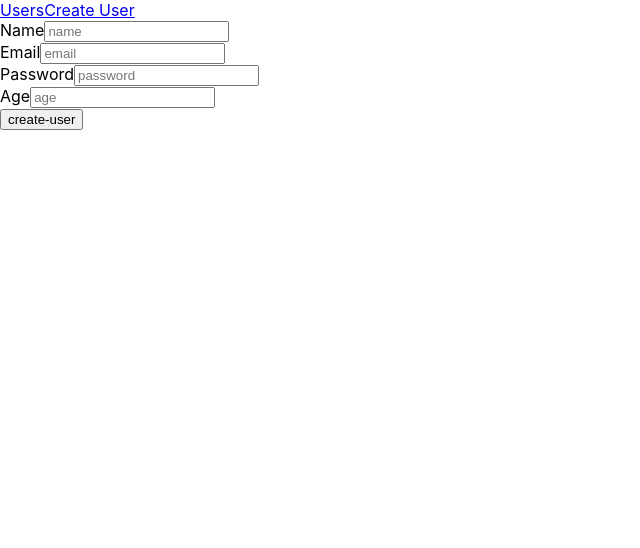
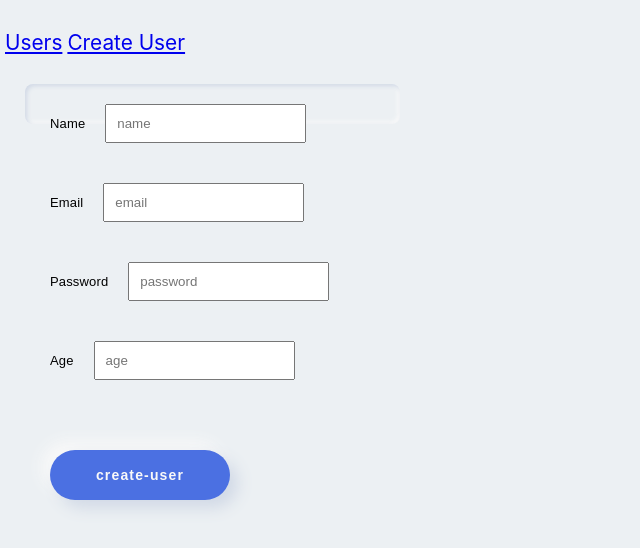
Before and after one commit to ksamy90/mongo-frontend, a React (Create React App) app: page /createuser in a window 1280 px wide. Shown: the top 548 px of the page, without its empty margins (0-640 px from the left). Built offline with nearby package versions, Linux system fonts and the light colour scheme.

Commit message:
add css and errors for inputs

```diff
--- /dev/null
+++ b/src/components/createuser.css
@@ -0,0 +1,53 @@
+.wrapper {
+    display: flex;
+    justify-content: center;
+    align-items: center;
+    position: absolute;
+    top: 55px;
+    padding: 25px;
+    transition: 1.25s;
+  }
+  .form {
+    width: 350px;
+    height: 40px;
+    margin: 4px 0;
+    padding-left: 25px;
+    font-size: 13px;
+    letter-spacing: 0.15px;
+    border: none;
+    outline: none;
+    font-family: "Montserrat", sans-serif;
+    background-color: #ECF0F3;
+    transition: 0.25s ease;
+    border-radius: 8px;
+    box-shadow: inset 2px 2px 4px #D1D9E6, inset -2px -2px 4px #F9F9F9;
+  }
+  .form:focus {
+    box-shadow: inset 4px 4px 4px #D1D9E6, inset -4px -4px 4px #F9F9F9;
+  }
+  button {
+    width: 180px;
+    height: 50px;
+    border-radius: 25px;
+    margin-top: 50px;
+    font-weight: 700;
+    font-size: 14px;
+    letter-spacing: 1.15px;
+    background-color: #4B70E2;
+    color: #F9F9F9;
+    box-shadow: 8px 8px 16px #D1D9E6, -8px -8px 16px #F9F9F9;
+    border: none;
+    outline: none;
+    cursor: pointer;
+  }
+
+input {
+    margin: 20px;
+    padding: 10px;
+}
+
+p {
+  color: red;
+  font-style: italic;
+  font-size: 16px;
+}
--- a/src/components/createuser.js
+++ b/src/components/createuser.js
@@ -1,5 +1,6 @@
 import React, { Component } from "react";
 import axios from "axios";
+import "./createuser.css";
 
 class CreateUser extends Component {
   constructor(props) {
@@ -9,6 +10,7 @@ class CreateUser extends Component {
       email: "",
       password: "",
       age: "",
+      error: false,
     };
   }
   handleName = (event) => {
@@ -44,17 +46,26 @@ class CreateUser extends Component {
       .post("http://localhost:8080/users", userObject)
       .then((response) => {
         console.log(response.data);
+        this.setState({
+          error: false,
+        });
         this.props.history.push("/");
       })
       .catch((error) => {
         console.log(error);
+        this.setState({
+          error: error,
+        });
       });
   };
   render() {
     return (
       <div className="wrapper">
-        <form onSubmit={this.handleSubmit}>
+        <form className="form" onSubmit={this.handleSubmit}>
           <div>
+            {!this.state.name && this.state.error && (
+              <p>{this.state.error.response.data.errors.name.message}</p>
+            )}
             <label htmlFor="name">Name</label>
             <input
               type="text"
@@ -64,6 +75,9 @@ class CreateUser extends Component {
             />
           </div>
           <div>
+            {!this.state.email && this.state.error && (
+              <p>{this.state.error.response.data.errors.email.message}</p>
+            )}
             <label htmlFor="email">Email</label>
             <input
               type="text"
@@ -73,6 +87,9 @@ class CreateUser extends Component {
             />
           </div>
           <div>
+            {!this.state.password && this.state.error && (
+              <p>{this.state.error.response.data.errors.password.message}</p>
+            )}
             <label htmlFor="password">Password</label>
             <input
               type="password"
--- /dev/null
+++ b/src/components/header.css
@@ -0,0 +1,9 @@
+.header {
+    margin-top: 30px;
+    margin-bottom: 30px;
+}
+
+a {
+    font-size: 1.3rem;
+    margin-left: 5px;
+}
--- a/src/components/header.js
+++ b/src/components/header.js
@@ -1,9 +1,10 @@
 import React from "react";
 import { NavLink } from "react-router-dom";
+import "./header.css";
 
 const Header = () => {
   return (
-    <div>
+    <div className="header">
       <NavLink to="/" activeclassName="is-active" exact={true}>
         Users
       </NavLink>
--- /dev/null
+++ b/src/components/users.css
@@ -0,0 +1,15 @@
+table {
+    font-family: arial, sans-serif;
+    border-collapse: collapse;
+    width: 100%;
+  }
+
+  td, th {
+    border: 1px solid #DDDDDD;
+    text-align: left;
+    padding: 8px;
+  }
+
+  tr:nth-child(even) {
+    background-color: #DDDDDD;
+  }
--- a/src/components/users.js
+++ b/src/components/users.js
@@ -1,5 +1,6 @@
 import React, { Component } from "react";
 import axios from "axios";
+import "./users.css";
 
 class Users extends Component {
   constructor(props) {
--- a/src/index.css
+++ b/src/index.css
@@ -1,5 +1,6 @@
 body {
   margin: 0;
+  background-color: #ECF0F3;;
   font-family: -apple-system, BlinkMacSystemFont, 'Segoe UI', 'Roboto', 'Oxygen',
     'Ubuntu', 'Cantarell', 'Fira Sans', 'Droid Sans', 'Helvetica Neue',
     sans-serif;
```
